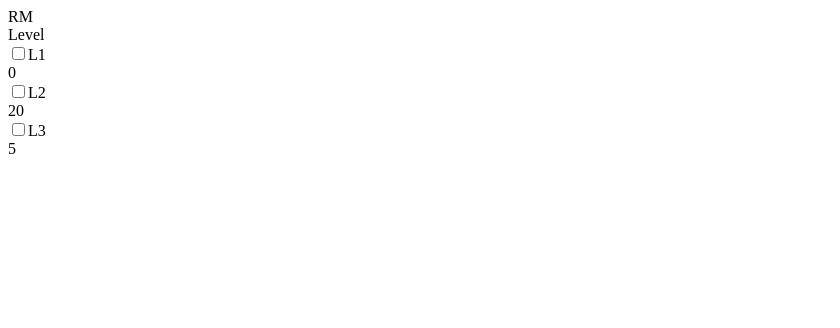
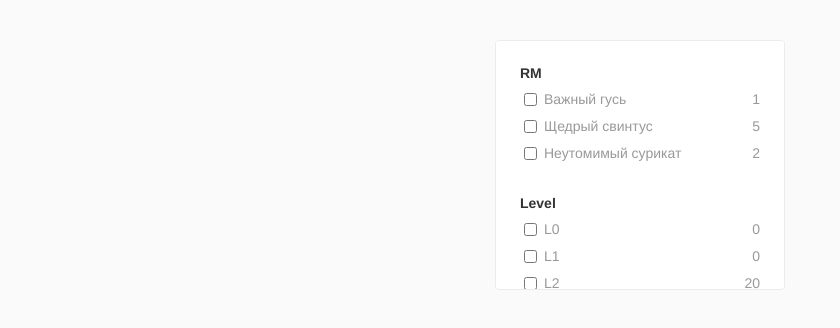
Before and after one commit to Lieblein/scroll-bug, a React app: page / in a window 1280 px wide. Shown: the top 328 px of the page, without its empty margins (0-840 px from the left). Built offline with nearby package versions, Linux system fonts and the light colour scheme.

Commit message:
красота

```diff
--- a/src/components/App/app.css
+++ b/src/components/App/app.css
@@ -0,0 +1,9 @@
+html,
+body {
+    margin: 0;
+    font-size: 14px;
+    font-family: Helvetica, Arial, sans-serif;
+    line-height: 1.2;
+    color: #333;
+    background-color: #fafafa;
+}
--- a/src/components/App/index.tsx
+++ b/src/components/App/index.tsx
@@ -5,7 +5,7 @@ import './app.css';
 
 export default function App() {
     return (
-        <div className='app'>
+        <div>
             <Filter />
         </div>
     );
--- a/src/components/Filter/FilterProperty/filter-property.css
+++ b/src/components/Filter/FilterProperty/filter-property.css
@@ -0,0 +1,39 @@
+.title {
+    font-weight: bold;
+    margin-bottom: 8px;
+}
+
+.options {
+    display: flex;
+    flex-direction: column;
+    gap: 8px;
+    user-select: none;
+}
+
+.option {
+    display: flex;
+    justify-content: space-between;
+    align-items: center;
+    cursor: pointer;
+    color: #999;
+    transition: color .1s;
+}
+
+.option:hover,
+.checked {
+    color: #333;
+}
+
+.checked {
+    font-weight: bold;
+}
+
+.option:hover.checked {
+    color: #999;
+}
+
+.option-main {
+    display: flex;
+    align-items: center;
+    gap: 4px;
+}
--- a/src/components/Filter/FilterProperty/index.tsx
+++ b/src/components/Filter/FilterProperty/index.tsx
@@ -28,8 +28,8 @@ export default function FilterProperty<Property extends keyof IFilter>(props: Re
         const filterPropertyValue = filter[property];
 
         const newFilterPropertyValue = checked
-            ? filterPropertyValue.filter((optionId) => optionId !== id)
-            : filterPropertyValue.concat(id);
+            ? filterPropertyValue.concat(id)
+            : filterPropertyValue.filter((optionId) => optionId !== id);
 
             onChangeFilter({
                 ...filter,
@@ -44,15 +44,18 @@ export default function FilterProperty<Property extends keyof IFilter>(props: Re
             </div>
             <div className='options'>
                 {
-                    options.map(({ id, text, count }) => (
+                    options.map(({ id, text, count }) => {
+                        const checked = filter[property].includes(id);
+
+                        return (
                             <label
                                 key={ id }
-                            className='option'
+                                className={ `option ${checked ? 'checked' : ''}` }
                             >
-                            <div>
+                                <div className='option-main'>
                                     <input
                                         type='checkbox'
-                                    checked={ filter[property].includes(id) }
+                                        checked={ checked }
                                         value={ id }
                                         onChange={ changeChecked }
                                     />
@@ -62,7 +65,8 @@ export default function FilterProperty<Property extends keyof IFilter>(props: Re
                                     { count }
                                 </div>
                             </label>
-                    ))
+                        );
+                    })
                 }
             </div>
         </div>
--- a/src/components/Filter/filter.css
+++ b/src/components/Filter/filter.css
@@ -0,0 +1,13 @@
+.filter {
+    display: flex;
+    flex-direction: column;
+    gap: 32px;
+    background-color: #fff;
+    border: 1px solid #ececec;
+    border-radius: 4px;
+    padding: 24px;
+    width: 240px;
+    height: 200px;
+    overflow-y: scroll;
+    margin: 40px auto;
+}
--- a/src/components/Filter/index.tsx
+++ b/src/components/Filter/index.tsx
@@ -7,7 +7,23 @@ import {
 import FilterProperty from './FilterProperty';
 import './filter.css';
 
+const RM_OPTIONS_COUNT = 3;
+
+const ALL_RM_OPTIONS: IFilterOption[] = [
+    { id: 1, text: 'Важный гусь', count: 1 },
+    { id: 2, text: 'Щедрый свинтус', count: 5 },
+    { id: 3, text: 'Неутомимый сурикат', count: 2 },
+    { id: 4, text: 'Вдохновенный опоссум', count: 80 },
+    { id: 5, text: 'Ужасный дикобраз', count: 7 },
+    { id: 6, text: 'Пылкая муха', count: 1 },
+    { id: 7, text: 'Союзный аллигатор', count: 99 },
+    { id: 8, text: 'Лавандовый слон', count: 3 },
+    { id: 9, text: 'Буйная черепаха', count: 11 },
+    { id: 10, text: 'Королевская капибара', count: 1 },
+];
+
 const LEVEL_OPTIONS: IFilterOption[] = [
+    { id: 4, text: 'L0', count: 0 },
     { id: 1, text: 'L1', count: 0 },
     { id: 2, text: 'L2', count: 20 },
     { id: 3, text: 'L3', count: 5 },
@@ -16,6 +32,18 @@ const LEVEL_OPTIONS: IFilterOption[] = [
 export default function Filter() {
     const [filter, setFilter] = React.useState<IFilter>({ rm: [], level: [] });
 
+    const [rmOptionsOffset, setRMOptionsOffset] = React.useState(0);
+
+    const changeLevel = (filter: IFilter) => {
+        setFilter(filter);
+
+        let newOffset = rmOptionsOffset + 1;
+        if (newOffset >= ALL_RM_OPTIONS.length - RM_OPTIONS_COUNT) {
+            newOffset = 0;
+        }
+        setRMOptionsOffset(newOffset);
+    };
+
     return (
         <div className='filter'>
             <FilterProperty
@@ -23,11 +51,11 @@ export default function Filter() {
                 onChangeFilter={ setFilter }
                 title='RM'
                 property='rm'
-                options={ [] }
+                options={ ALL_RM_OPTIONS.slice(rmOptionsOffset, rmOptionsOffset + RM_OPTIONS_COUNT) }
             />
             <FilterProperty
                 filter={ filter }
-                onChangeFilter={ setFilter }
+                onChangeFilter={ changeLevel }
                 title='Level'
                 property='level'
                 options={ LEVEL_OPTIONS }
```
Lines whose indentation alone changed are shown as unchanged.
